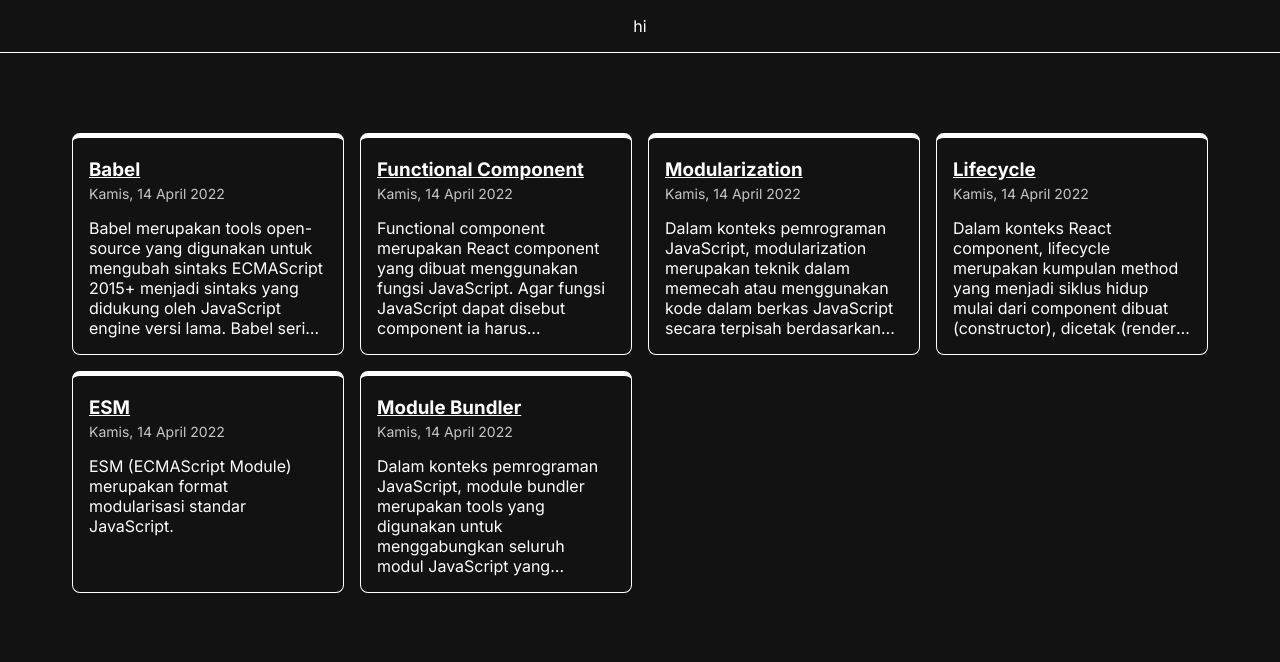
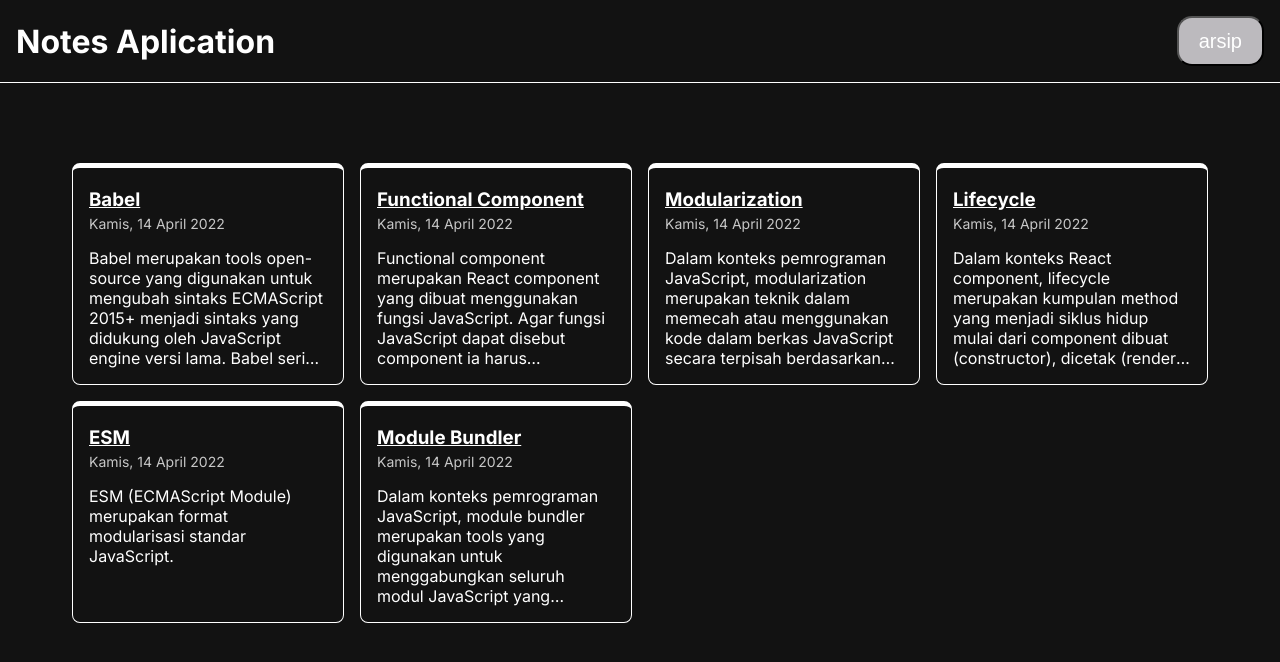
Before and after one commit to Aris220/personal-notes-app-starter, a React (Vite) app: page /notes in a window 1280 px wide. Shown: the top 662 px of the page. Built offline with nearby package versions, Linux system fonts and the light colour scheme.

Commit message:
update navbar

```diff
--- /dev/null
+++ b/src/component/Layouts/navbar.jsx
@@ -0,0 +1,19 @@
+// import styles from "../../styles/style.module.css";
+
+import { Link } from "react-router";
+import styles from "../../styles/style.module.css";
+
+const Navbar = () => {
+  return (
+    <>
+      <header className={styles["header"]}>
+        <h1>Notes Aplication</h1>
+        <button className={styles["button-nav"]}>
+          {/* <Link to="">a</Link> */}
+          <a href="http://">arsip</a>
+        </button>
+      </header>
+    </>
+  );
+};
+export default Navbar;
--- a/src/index.jsx
+++ b/src/index.jsx
@@ -6,6 +6,7 @@
 import App from "./App";
 import Hallo from "./pages/hallo";
 import Notes from "./pages/notes";
+import Navbar from "./component/Layouts/navbar";
 
 //file styles
 // import "./styles/style.css";
@@ -13,6 +14,7 @@
 const root = createRoot(document.getElementById("root"));
 root.render(
   <BrowserRouter>
+    {/* <Navbar /> */}
     <Routes>
       <Route path="/" element={<App />} />
       <Route path="/hallo" element={<Hallo />} />
--- a/src/pages/notes.jsx
+++ b/src/pages/notes.jsx
@@ -1,22 +1,29 @@
-import { useState, useEffect, Fragment } from "react";
+import { useState, useEffect, Fragment, useRef } from "react";
 import { getAllNotes } from "../utils/local-data";
 import { showFormattedDate } from "../utils";
 
 import styles from "../styles/style.module.css";
 import NotFound from "./notFound";
+import Navbar from "../component/Layouts/navbar";
 
 const Notes = () => {
   const [notes, setNotes] = useState([]);
+  const loaded = useRef(false);
 
   useEffect(() => {
-    const data = getAllNotes(); // Fetch the data synchronously
-    setNotes(data); // Update state
-    console.log(data);
+    if (loaded.current === false) {
+      const data = getAllNotes();
+      setNotes(data);
+      loaded.current = true;
+      console.log(data);
+      console.log(loaded);
+    }
   }, []);
+
   return (
     <Fragment>
       <div className={styles["app-container"]}>
-        <header>hi</header>
+        <Navbar />
         <main>
           <section className={styles["homepage"]}>
             {notes.length === 0 ? (
--- a/src/styles/style.module.css
+++ b/src/styles/style.module.css
@@ -40,7 +40,7 @@
   transition: all ease-in-out 0.5s;
 }
 
-header {
+.header {
   display: flex;
   align-items: center;
   justify-content: center;
@@ -48,14 +48,45 @@
   border-bottom: 1px solid var(--on-background);
 }
 
-header h1 {
+.header h1 {
   flex: 1;
 }
 
-header .navigation ul li {
+/* header .navigation ul li {
+ */
+.navigation ul li {
   display: inline-block;
-  font-size: 24px;
+  font-size: 40px;
   margin: 0 8px;
+  /* list-style-type: none; */
+  background-color: green;
+  color: black;
+  padding: 40px;
+  width: 100px;
+}
+.button-nav {
+  display: flex;
+  justify-content: flex-end;
+  align-items: center;
+  height: 50px;
+  padding: 20px;
+  margin: auto;
+  margin-left: auto;
+  margin-right: auto;
+  border-radius: 15px;
+  -webkit-border-radius: 15px;
+  -moz-border-radius: 15px;
+  -ms-border-radius: 15px;
+  -o-border-radius: 15px;
+  font-size: 20px;
+  text-decoration: none;
+  background-color: #bcbabe;
+}
+.button-nav:hover {
+  background-color: #121212;
+}
+.button-nav a {
+  text-decoration: none;
 }
 
 main {
```
